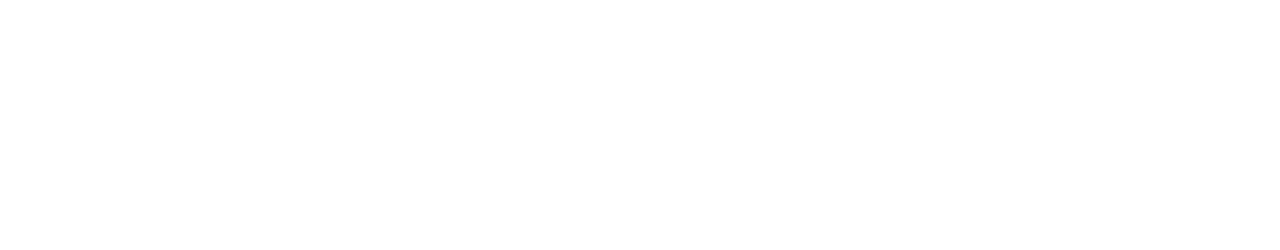
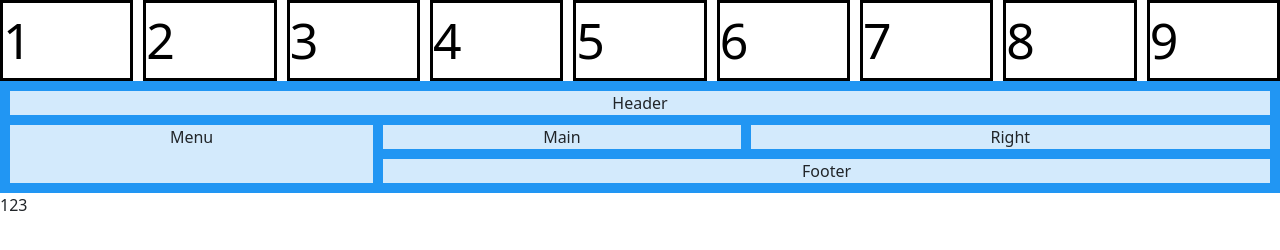
Before and after one commit to Pramod152/pr-learn, a plain HTML site: page Pramod/hello.html in a window 1280 px wide. Drawn offline with nearby package versions, Linux system fonts and the light colour scheme.

Commit message:
add grid and flexbox

```diff
--- a/Pramod/hello.html
+++ b/Pramod/hello.html
@@ -5,6 +5,85 @@
     <meta http-equiv="X-UA-Compatible" content="IE=edge" />
     <meta name="viewport" content="width=device-width, initial-scale=1.0" />
     <title>Document</title>
+    <link
+      href="https://cdn.jsdelivr.net/npm/bootstrap@5.1.3/dist/css/bootstrap.min.css"
+      rel="stylesheet"
+      integrity="sha384-1BmE4kWBq78iYhFldvKuhfTAU6auU8tT94WrHftjDbrCEXSU1oBoqyl2QvZ6jIW3"
+      crossorigin="anonymous"
+    />
+    <style>
+      .grid-container {
+        display: grid;
+        grid-template-columns: auto auto auto auto auto auto auto auto auto;
+        background-color: white;
+        column-gap: 10px;
+      }
+      div > .grid-item {
+        color: black;
+        font-size: 50px;
+        border: 3px solid black;
+      }
+      .item-1 {
+        grid-area: header;
+      }
+      .item-2 {
+        grid-area: menu;
+      }
+      .item-3 {
+        grid-area: main;
+      }
+      .item-4 {
+        grid-area: right;
+      }
+      .item-5 {
+        grid-area: footer;
+      }
+      #container {
+        display: grid;
+        grid-template-areas:
+          "header header header header header header header"
+          "menu menu main main right right right"
+          "menu menu footer  footer  footer  footer footer ";
+
+        padding: 10px;
+        grid-gap: 10px;
+        background-color: #2196f3;
+      }
+      #container > div {
+        background-color: rgba(255, 255, 255, 0.8);
+        text-align: center;
+      }
+      .flex-container {
+        display: flex;
+        flex-direction: end;
+      }
+    </style>
   </head>
-  <body></body>
+  <body>
+    <div class="grid-container">
+      <div class="grid-item">1</div>
+      <div class="grid-item">2</div>
+      <div class="grid-item">3</div>
+      <div class="grid-item">4</div>
+      <div class="grid-item">5</div>
+      <div class="grid-item">6</div>
+      <div class="grid-item">7</div>
+      <div class="grid-item">8</div>
+      <div class="grid-item">9</div>
+    </div>
+
+    <div id="container">
+      <div class="item-1">Header</div>
+      <div class="item-2">Menu</div>
+      <div class="item-3">Main</div>
+      <div class="item-4">Right</div>
+      <div class="item-5">Footer</div>
+    </div>
+
+    <div class="flex-container">
+      <div>1</div>
+      <div>2</div>
+      <div>3</div>
+    </div>
+  </body>
 </html>
```
Also changed, not shown: Pramod/script.js (added).
